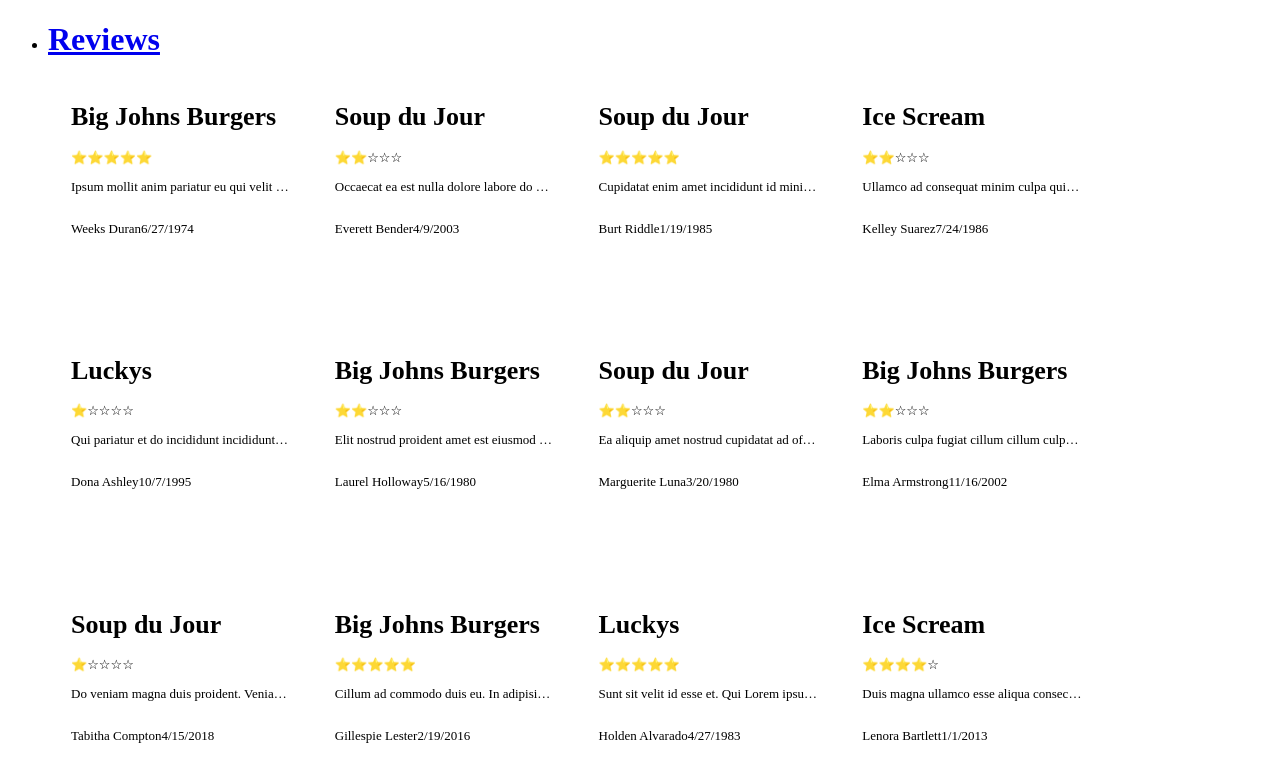
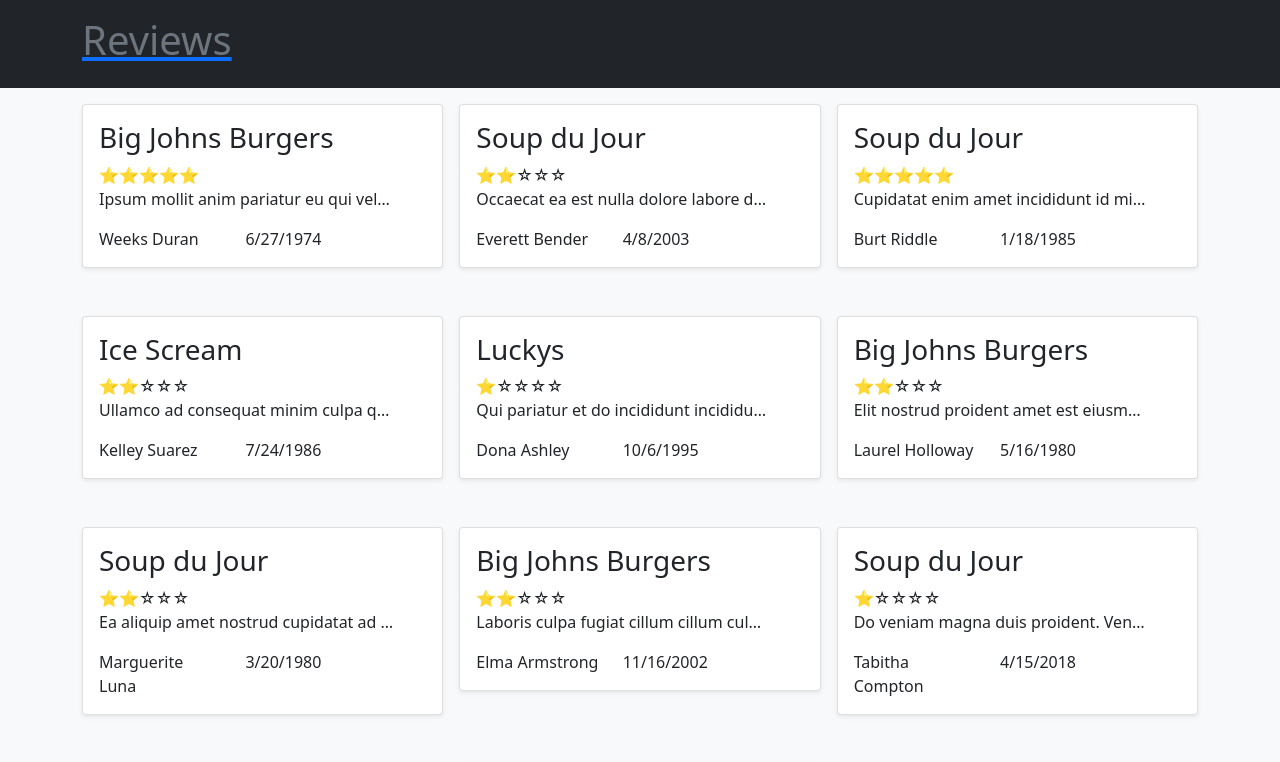
Before and after one commit to ayoung6/ReviewPage-React, a React (Create React App) app in the folder reviewTechChallenge/: page / in a window 1280 px wide. Shown: the top 762 px of the page. Built offline with nearby package versions, Linux system fonts and the light colour scheme; data requests are answered from the project's data file.

Commit message:
The 'Why Was I Using Bootstrap 4' Update
Replaced Bs4 with Bs5 and added MDBReact for more complicated components. More standard styles across application and proper 'TextBox' for adding/editing comments

```diff
--- a/reviewTechChallenge/public/index.html
+++ b/reviewTechChallenge/public/index.html
@@ -1,14 +1,14 @@
 <!DOCTYPE html>
 <html lang="en">
-  <head>
+<head>
     <meta charset="utf-8" />
     <link rel="icon" href="%PUBLIC_URL%/favicon.ico" />
+    <link href="https://use.fontawesome.com/releases/v5.15.1/css/all.css" rel="stylesheet" />
+    <link href="https://fonts.googleapis.com/css?family=Roboto:300,400,500,700&display=swap" rel="stylesheet" />
     <meta name="viewport" content="width=device-width, initial-scale=1" />
     <meta name="theme-color" content="#000000" />
-    <meta
-      name="description"
-      content="Web site created using create-react-app"
-    />
+    <meta name="description"
+          content="Web site created using create-react-app" />
     <link rel="apple-touch-icon" href="%PUBLIC_URL%/logo192.png" />
     <!--
       manifest.json provides metadata used when your web app is installed on a
@@ -25,7 +25,7 @@
       Learn how to configure a non-root public URL by running `npm run build`.
     -->
     <title>React App</title>
-  </head>
+</head>
   <body>
     <noscript>You need to enable JavaScript to run this app.</noscript>
     <div id="root"></div>
--- a/reviewTechChallenge/src/Components/CommentInput.jsx
+++ b/reviewTechChallenge/src/Components/CommentInput.jsx
@@ -1,11 +1,46 @@
+import React from 'react';
+import { Button } from 'react-bootstrap';
+import { MDBDropdown, MDBDropdownToggle, MDBDropdownItem, MDBDropdownLink, MDBTextArea, MDBDropdownMenu, MDBBtn } from 'mdb-react-ui-kit';
+
+const dropDownMenu = ({ dropMenuIcon, onEditClick, onDeleteClick }) =>
+    <MDBDropdown>
+        <MDBDropdownToggle className='btn btn-secondary'>
+            {dropMenuIcon}
+        </MDBDropdownToggle>
+
+        <MDBDropdownMenu>
+            <MDBDropdownItem>
+                <MDBDropdownLink href="#" onClick={() => onEditClick()}> Edit </MDBDropdownLink>
+            </MDBDropdownItem>
+            <MDBDropdownItem>
+                <MDBDropdownLink href="#" onClick={() => onDeleteClick()}> Delete </MDBDropdownLink>
+            </MDBDropdownItem>
+        </MDBDropdownMenu>
+    </MDBDropdown>
+;
+
+const button = ({ label, onclick }) =>
+    <MDBBtn
+        className='btn btn-secondary'
+        onClick={() => onclick()}>
+        {label}
+    </MDBBtn>
+;
+
 export default ({ review, commentHandlers }) => {
     let { put, edit, isEdit } = commentHandlers;
-    let inputValue = review?.comment
-        ? review.comment
-        : 'Enter a comment';
-    let buttonText = isEdit
-        ? 'Edit'
-        : 'Submit';
+    let inputValue = review?.comment;
+    let dropMenuIcon = '⋯';
+    let editValue = isEdit
+        ? inputValue
+        : '';
+    let labelName = isEdit
+        ? 'Edit Comment'
+        : 'New Comment';
+
+    const onEnterPress = (event) => {
+        if (event.keyCode === 13) onSubmitClick();
+    };
 
     const onSubmitClick = () => {
         review.comment = inputValue;
@@ -26,32 +61,33 @@ export default ({ review, commentHandlers }) => {
     };
 
     const newComment =
-        <>
-            <input
-                type='text'
-                defaultValue={inputValue}
-                onChange={onInputChange}
-            />
-            <button
-                onClick={onSubmitClick}>
-                {buttonText}
-            </button>
-        </>;
+        <div className='row'>
+            <div className='col-sm-10 ml-3'>
+                <MDBTextArea
+                    label={labelName}
+                    defaultValue={editValue}
+                    onChange={onInputChange}
+                    onKeyDown={(event) => onEnterPress(event)}
+                />
+            </div>
+            <div className='col-sm-1 ml-auto mr-3'>
+                { button({ label: 'Submit', onclick: onSubmitClick }) }
+            </div>
+        </div>
+    ;
 
     const viewComment =
-        <>
-            <div>
+        <div className='row'>
+            <div
+                className='ml-3 col-sm-10'
+                style={{ height: '100%' }}>
                 {inputValue}
-                <button
-                    onClick={onEditClick}>
-                    Edit
-                </button>
-                <button
-                    onClick={onDeleteClick}>
-                    Delete
-                </button>
             </div>
-        </>;
+            <div className='col-sm-1 ml-auto mr-3'>
+                {dropDownMenu({ dropMenuIcon, onEditClick, onDeleteClick })}
+            </div>
+        </div>
+    ;
 
     let content = review?.comment
         ? viewComment
@@ -60,8 +96,12 @@ export default ({ review, commentHandlers }) => {
     if (isEdit) content = newComment;
 
     return (
-        <>
-            {content}
-        </>
+        <div className='py-3'>
+            <div className='py-3 card' style={{ 'min-height': '10rem' }}>
+                <div className='container'>
+                    {content}
+                </div>
+            </div>
+        </div>
     );
 };
--- a/reviewTechChallenge/src/Components/Header.jsx
+++ b/reviewTechChallenge/src/Components/Header.jsx
@@ -1,19 +1,13 @@
 import React from 'react';
 
-export default ({ back }) => {
-    return (
+export default ({ back }) =>
     <header className='p-3 bg-dark text-white'>
         <div className='container'>
-                <div className='d-flex flex-wrap align-items-center justify-content-center justify-content-lg-start'>
-                    <ul className='nav col-12 col-lg-auto me-lg-auto mb-2 justify-content-center mb-md-0'>
-                        <li>
+            <div className='col-12 col-lg-auto me-lg-auto mb-2 justify-content-center mb-md-0'>
                 <a href='#' >
-                                <h1 onClick={back} className='nav-link px-1 text-secondary'> Reviews </h1>
+                    <h1 onClick={back} className='text-secondary'> Reviews </h1>
                 </a>
-                        </li>
-                    </ul>
             </div>
         </div>
     </header>
-    );
-};
+;
--- a/reviewTechChallenge/src/Components/ReviewBox.jsx
+++ b/reviewTechChallenge/src/Components/ReviewBox.jsx
@@ -4,32 +4,7 @@ import { ReviewStars as Stars } from '.';
 
 const messageEmoji = '💬';
 
-const FooterDiv = styled.div`
-    display: inline-block;
-    color: black;
-    width: 100%;
-    float:left;
-`;
-
-const FloatDiv = styled.div`
-    float: left;
-`
-
-const DateP = styled.p`
-    text-align: center;
-`;
-
-const AuthorP = styled.p`
-    text-align: left;
-    bottom: 0;
-`
-
-const PlaceP = styled.h1`
-    color: black;
-`;
-
 const TruncContent = styled.p`
-    color: black;
     width: 90%;
     overflow: hidden;
     white-space: nowrap;
@@ -37,9 +12,31 @@ const TruncContent = styled.p`
 `;
 
 const FullContent = styled.p`
-    color: black;
     width: 90%;
 `;
+
+const buildFullView = ({ review, }) =>
+    <div className='row'>
+        <p className='col-sm-3'>
+            {review?.author}
+        </p>
+        <div className='col'>
+            {review?.published_at}
+        </div>
+    </div>
+;
+
+const buildCardView = ({ review, comment, }) =>
+    <div className='row'>
+        <div className='col-sm-5'>
+            {review?.author}
+        </div>
+        <div className='col'>
+            {review?.published_at}
+        </div>
+        {comment ? <div className='col'> {comment} </div> : <></>}
+    </div>
+;
 
 /**
  * props.review: {
@@ -52,36 +49,28 @@ const FullContent = styled.p`
  * }
  */
 
-function ReviewBox({ review, showFull }) {
-    let date = (new Date(review.published_at)).toLocaleDateString('en-US');
-    let content = showFull
-        ? <FullContent>{review.content}</FullContent>
-        : <TruncContent>{review.content}</TruncContent>;
-    let comment = !showFull && review?.comment
-        ? <h1>{messageEmoji}</h1>
-        : <></>;
+export default ({ review, showFull = false }) => {
+    let content;
+    let comment = review?.comment
+        ? messageEmoji
+        : undefined;
+
+    review.published_at = (new Date(review?.published_at)).toLocaleDateString('en-US');
+
+    showFull
+        ? content = buildFullView({ review })
+        : content = buildCardView({ review, comment });
 
     return (
-        <>
-            <PlaceP>
-                {review.place}
-            </PlaceP>
-            <Stars rating={ review.rating } />
-            {content}
-
-            <FooterDiv>
-                <FloatDiv>
-                    <AuthorP>{review.author}</AuthorP>
-                </FloatDiv>
-                <FloatDiv>
-                    <DateP>{date}</DateP>
-                </FloatDiv>
-                <FloatDiv>
-                    {comment}
-                </FloatDiv>
-            </FooterDiv>
-        </>
+        <div className='card shadow-sm'>
+            <div className="card-body">
+                <h3> {review?.place} </h3>
+                <Stars rating={review?.rating} />
+                <p className='card-text'>
+                    {showFull ? <FullContent>{review?.content}</FullContent> : <TruncContent>{review?.content}</TruncContent>}
+                </p>
+                {content}
+            </div>
+        </div>
     );
-}
-
-export default ReviewBox;
+};
--- a/reviewTechChallenge/src/Components/ReviewDetails.jsx
+++ b/reviewTechChallenge/src/Components/ReviewDetails.jsx
@@ -1,18 +1,9 @@
 import React from 'react';
-import styled from 'styled-components';
 import { ReviewBox, CommentInput } from '.';
 
-const InformationDiv = styled.div`
-    width: 100%;
-    height: 10em;
-    background: white;
-`;
-
 export default ({ review, commentHandlers }) =>
-    <>
-        <InformationDiv>
-            <ReviewBox review={review} showFull={true} />
-            <CommentInput review={review} commentHandlers={commentHandlers} />
-        </InformationDiv>
-    </>
+    <div className='container py-3'>
+        <ReviewBox review={review} showFull={true} />
+        <CommentInput review={review} commentHandlers={commentHandlers} />
+    </div>
 ;
--- a/reviewTechChallenge/src/Components/ReviewPage.jsx
+++ b/reviewTechChallenge/src/Components/ReviewPage.jsx
@@ -1,30 +1,5 @@
 import React from 'react';
-import styled from 'styled-components';
 import ReviewBox from './ReviewBox';
-
-const BorderDiv = styled.div`
-    padding-left: 3rem;
-`;
-
-const ReviewPageDiv = styled.div`
-    display: inline-block;
-    position: relative;
-`;
-
-const BoxDiv = styled.div`
-    height: 18.75em;
-    width: 18.75em;
-    background: white;
-    font-size: small;
-    position: relative;
-    margin: 5px;
-    padding-left: 10px;
-    display: inline-block;
-    :hover {
-        cursor: pointer;
-        background: beige;
-    }
-`;
 
 /**
  * reviews: [{
@@ -37,14 +12,21 @@ const BoxDiv = styled.div`
  * },]
  */
 
-export default ({ reviews, onclick }) =>
-    <ReviewPageDiv>
-        <BorderDiv>
-            {reviews?.map((review) =>
-                <BoxDiv key={review.id} onClick={ () => onclick(review)}>
-                    <ReviewBox review={review} />
-                </BoxDiv>
-            )}
-        </BorderDiv>
-    </ReviewPageDiv>
-;
+export default ({ reviews, onclick }) => {
+    const numCols = 3;
+
+    // Bootstrap uses 12 cols
+    let cardSize = 'py-3 col-sm-' + (12 / numCols);
+
+    return (
+        <div className='container'>
+                <div className='row g-3'>
+                    {reviews?.map((review) =>
+                        <div className={cardSize} key={review.id} onClick={() => onclick(review)}>
+                            <ReviewBox review={review} />
+                        </div>
+                    )}
+                </div>
+            </div>
+    );
+};
--- a/reviewTechChallenge/src/index.css
+++ b/reviewTechChallenge/src/index.css
@@ -1,2 +1,4 @@
 body {
+    font-family: Roboto, Helvetica, Arial, sans-serif;
+    background-color: #f8f9fa !important;
 }
--- a/reviewTechChallenge/src/index.js
+++ b/reviewTechChallenge/src/index.js
@@ -1,6 +1,8 @@
 import React from 'react';
 import ReactDOM from 'react-dom/client';
 import './index.css';
+import 'mdb-react-ui-kit/dist/css/mdb.min.css';
+import 'bootstrap/dist/css/bootstrap.css';
 import App from './App';
 import api from './api';
 import reportWebVitals from './reportWebVitals';
@@ -8,10 +10,7 @@ import reportWebVitals from './reportWebVitals';
 const root = ReactDOM.createRoot(document.getElementById('root'));
 root.render(
     <React.StrictMode>
-        <link rel="stylesheet" href="https://stackpath.bootstrapcdn.com/bootstrap/4.1.0/css/bootstrap.min.css"
-            integrity="sha384-9gVQ4dYFwwWSjIDZnLEWnxCjeSWFphJiwGPXr1jddIhOegiu1FwO5qRGvFXOdJZ4"
-            crossOrigin="anonymous" />
-        <App api={ api } />
+        <App className='bg-light' api={ api } />
   </React.StrictMode>
 );
 
```
Also changed, not shown: reviewTechChallenge/db.json (+6 -6 lines), reviewTechChallenge/package.json (+5 -2 lines), 1 other file (tests, documents, lock files or other folders). Lines whose indentation alone changed are shown as unchanged.
